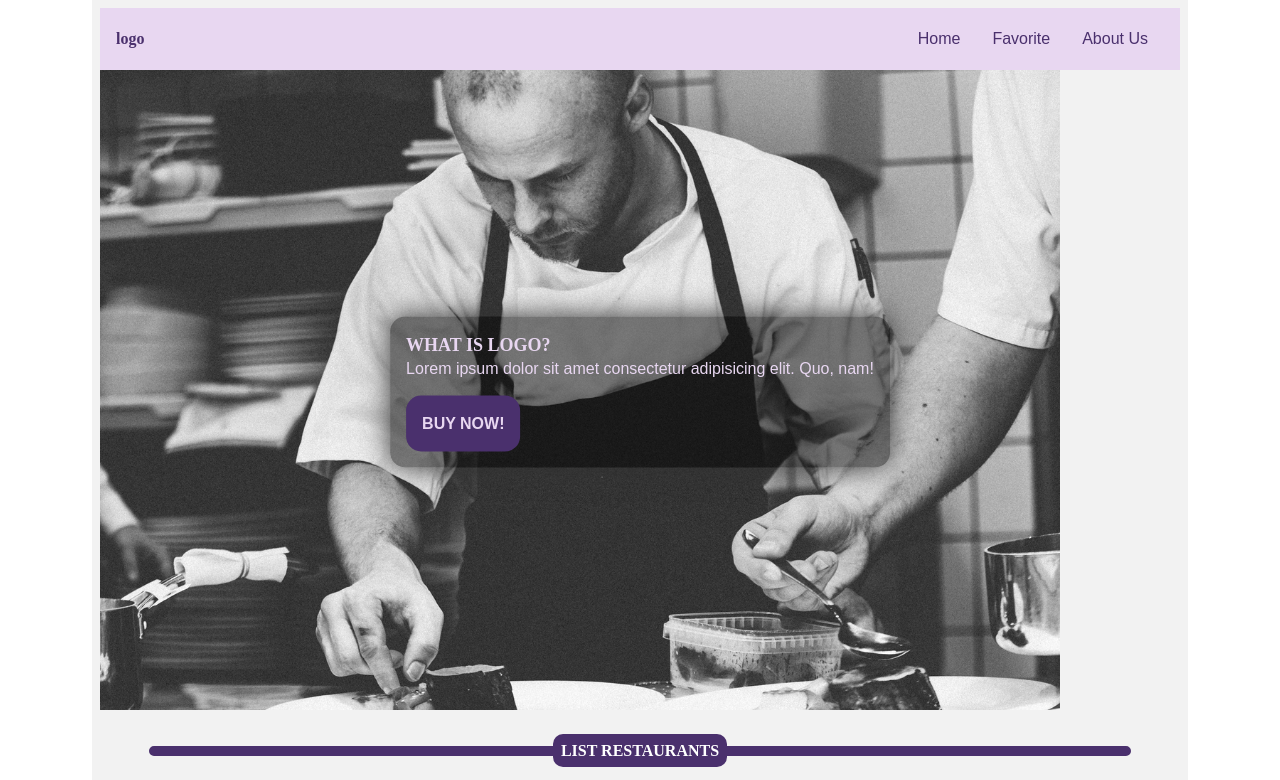
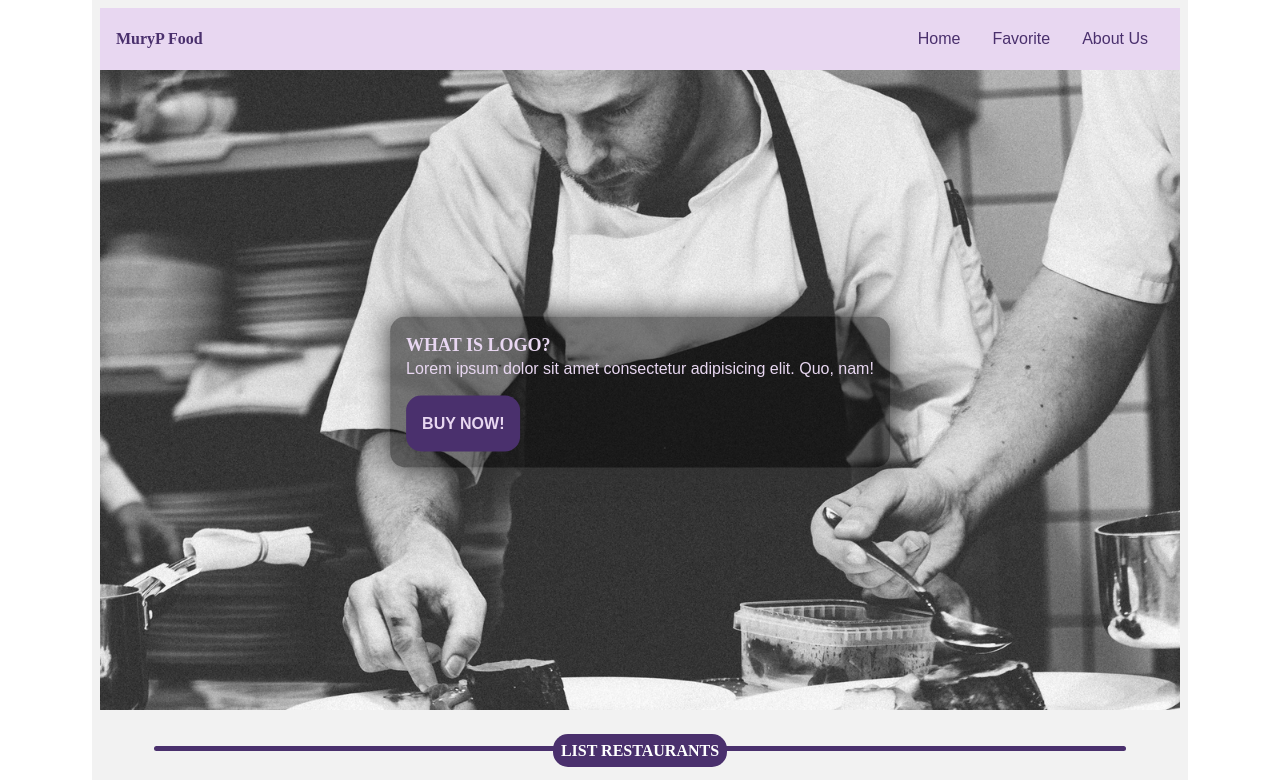
Before and after one commit to alifprihantoro/dicoding-restaurant-app, a website built with webpack: page src/templates/index.html in a window 1280 px wide. Shown: the top 780 px of the page. Built offline with nearby package versions, Linux system fonts and the light colour scheme.

Commit message:
fixed: mobile

```diff
--- a/src/components/contentList/detail/main.css
+++ b/src/components/contentList/detail/main.css
@@ -35,6 +35,7 @@
   width: 300px;
   height: 300px;
   padding:1rem;
+  border-radius:2rem;
 }
 .pembungkus .list > * {
   padding: 1rem;
--- a/src/components/contentList/detail/mobile.css
+++ b/src/components/contentList/detail/mobile.css
@@ -1,11 +1,11 @@
 @media only screen and (max-width: 900px) {
   .flex {
     display: block;
+  }
+  .pembungkus .flex img {
+    display: block;
+    max-width: 80vw;
+    max-height: 80vw;
     margin:auto;
   }
-.pembungkus .flex img {
-    max-width:80vw;
-    max-height: 80vw;
-    text-align: center;
-  }
 }
--- a/src/components/heroEl/main.css
+++ b/src/components/heroEl/main.css
@@ -4,7 +4,7 @@
 /* image hero */
 .hero-element img {
   max-width: 100%;
-  width: max-content;
+  width: 100%;
   height: 80vh;
   object-fit: cover;
   object-position: bottom;
--- a/src/components/nav/index.js
+++ b/src/components/nav/index.js
@@ -8,7 +8,7 @@
   connectedCallback() {
     this.innerHTML = `
       <nav id="nav" class="">
-        <header>logo</header>
+        <header>MuryP Food</header>
         <div id="nav-btn">
           <span></span>
           <span></span>
--- a/src/components/title.css
+++ b/src/components/title.css
@@ -4,12 +4,15 @@ h2.title {
   text-align: center;
   width: 90%;
   border: 5px solid var(--main-400);
+  border-right: 0;
+  border-bottom: 0;
+  border-left: 0;
   line-height: 0;
   border-radius: 15px;
 }
 h2.title span {
   background-color: var(--main-400);
   padding: 0.5rem;
-  border-radius: 10px;
+  border-radius: 15px;
   color: #fff;
 }
```
Also changed, not shown: 1 other file.
